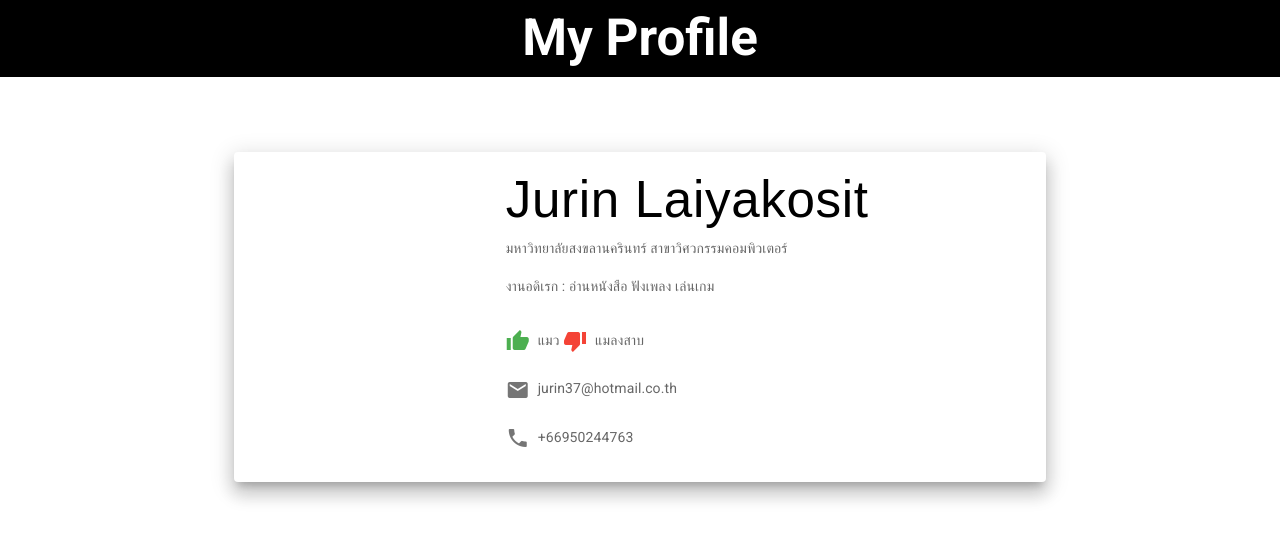
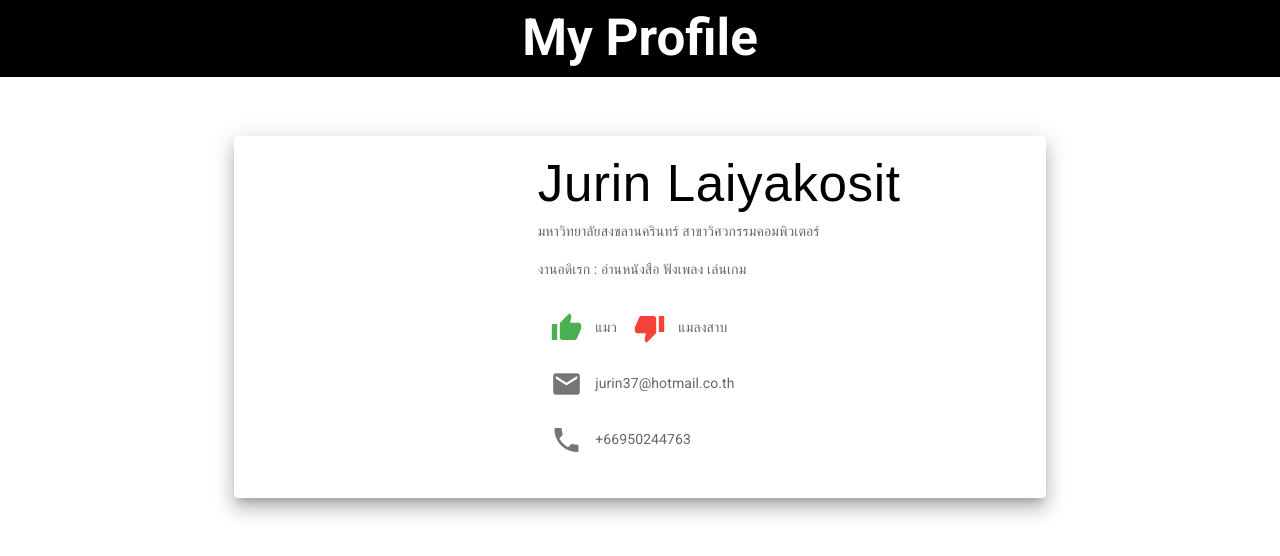
Before and after one commit to JurinL/workshop, a Vue app: page /workshop1 in a window 1280 px wide. Shown: the top 556 px of the page. Built offline with nearby package versions, Linux system fonts and the light colour scheme.

Commit message:
workshop1 change

```diff
--- a/src/views/Workshop1.vue
+++ b/src/views/Workshop1.vue
@@ -2,21 +2,22 @@
   <div class="Profile">
     <h1>My Profile</h1>
     <div class="container">
-      <v-card class="d-flex" width="70%" elevation="12" >
+      <v-card class="d-flex" width="70%" elevation="12" height="auto">
         <v-img
           src="../assets/profile.jpg"
-          width="30vb"
+          width="34vb"
           height="auto"
           contain
         ></v-img>
         <v-card-text>
           <v-card-title class="Title">{{ name }}</v-card-title>
-          <v-card-subtitle>{{ title }}</v-card-subtitle>
+          <v-card-subtitle>{{ university }}</v-card-subtitle>
           <v-card-text> งานอดิเรก : {{ hobby }}</v-card-text>
           <v-card-text>
             <v-row>
-                <v-col cols="12">
-                <v-icon left color="green">mdi-thumb-up</v-icon>{{ like }} <v-icon left color="red">mdi-thumb-down</v-icon>{{ dislike }}
+              <v-col cols="12">
+                <v-icon left color="green">mdi-thumb-up</v-icon>{{ like }}
+                <v-icon left color="red">mdi-thumb-down</v-icon>{{ dislike }}
               </v-col>
               <v-col cols="12">
                 <v-icon left>mdi-email</v-icon>{{ email }}
@@ -38,7 +39,7 @@ export default {
   data() {
     return {
       name: "Jurin Laiyakosit",
-      title: "มหาวิทยาลัยสงขลานครินทร์ สาขาวิศวกรรมคอมพิวเตอร์",
+      university: "มหาวิทยาลัยสงขลานครินทร์ สาขาวิศวกรรมคอมพิวเตอร์",
       email: "jurin37@hotmail.co.th",
       phone: "+66950244763",
       hobby: "อ่านหนังสือ ฟังเพลง เล่นเกม",
@@ -49,12 +50,12 @@ export default {
 };
 </script>
 
-  <style scoped>
+<style scoped>
 .container {
   display: flex;
   justify-content: center;
   align-items: center;
-  height: 60vh;;
+  height: 60vh;
 }
 h1 {
   text-align: center;
@@ -67,7 +68,12 @@ h1 {
 .Title {
   font-size: 4vw;
   margin-bottom: 4%;
-  color:black;
+  color: black;
   font-family: fantasy;
 }
+.v-icon {
+    font-size: 2.5vw;
+    margin-right: 1vw;
+    margin-left: 1vw;
+}
 </style>
```
